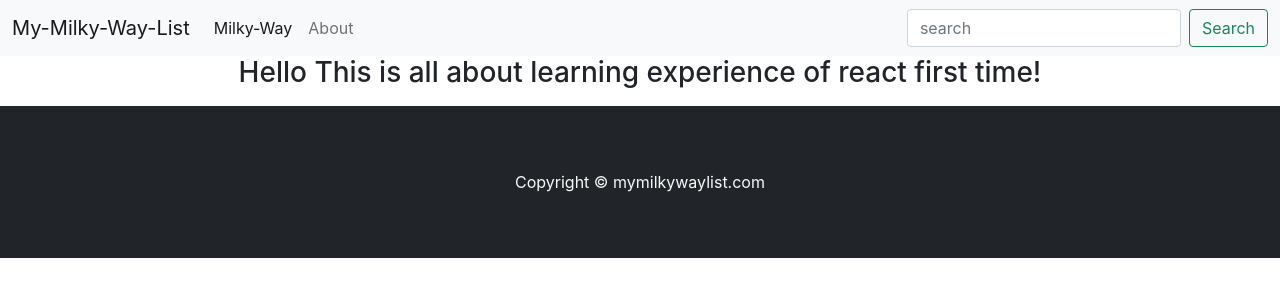
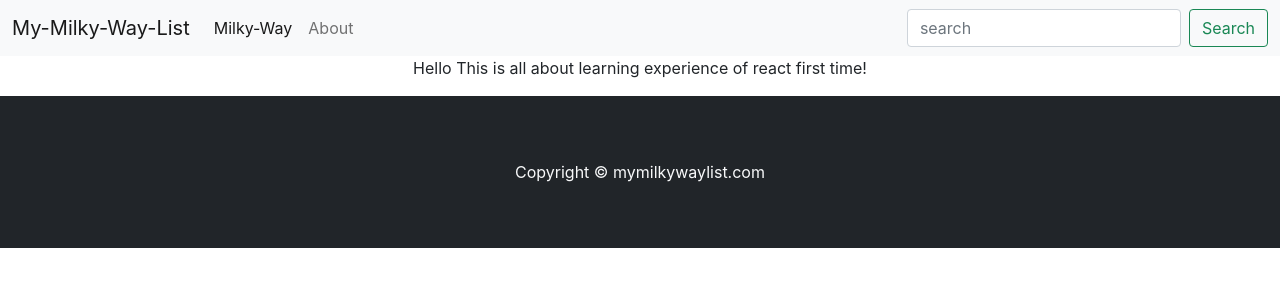
Before and after one commit to DZ521111/on-mars, a React (Create React App) app: page /about in a window 1280 px wide. Shown: the top 300 px of the page. Built offline with nearby package versions, Linux system fonts and the light colour scheme.

Commit message:
final done

```diff
--- a/src/my_components/About.js
+++ b/src/my_components/About.js
@@ -2,10 +2,12 @@ import React from 'react'
 
 export const About = () => {
     return (
+        <>
         <div className = "container">
             <p className = "text-center">
-                <h3>Hello This is all about learning experience of react first time!</h3>
+                Hello This is all about learning experience of react first time!
             </p>
         </div>
+        </>
     )
 }
--- a/src/my_components/Todo.js
+++ b/src/my_components/Todo.js
@@ -2,10 +2,13 @@ import React from 'react'
 
 export const Todo = ({todo, onDelete}) => {
     return (
+        <>
         <div className="container text-center my-3">
             <h4>{todo.title}</h4>
             <p>{todo.desc}</p>
             <button className="btn btn-sm btn-danger" onClick={() => {onDelete(todo)}}>Delete</button>
         </div>
+        <hr/>
+        </>
     )
 }
--- a/src/my_components/Todos.js
+++ b/src/my_components/Todos.js
@@ -14,7 +14,7 @@ export const Todos = (props) => {
             {props.todos.length === 0 ? "No planet work to display!" :
                 props.todos.map((todo) => {
                     // console.log(props.todos.length)
-                    return (<><Todo todo={todo} key={todo.toNo} onDelete={props.onDelete} /><hr/></>)
+                    return (<Todo todo={todo} key={todo.toNo} onDelete={props.onDelete} />)
                 })}
         </div>
     )
```
